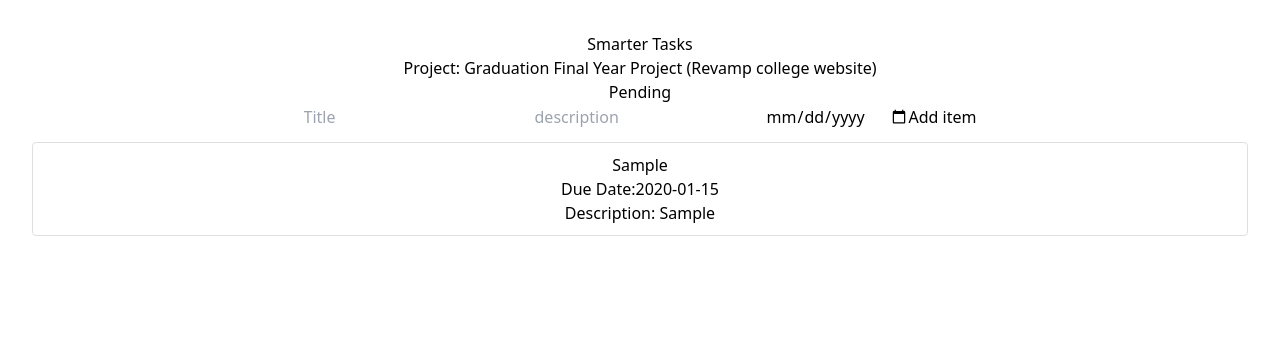
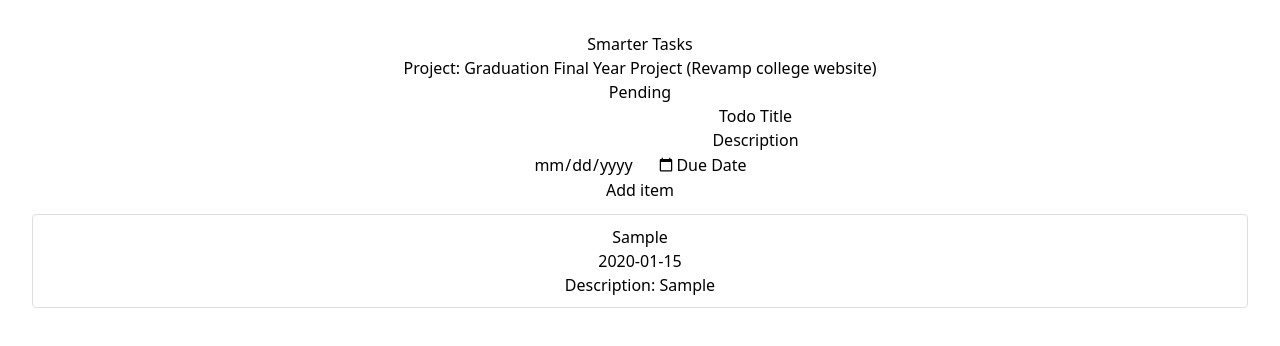
Before and after one commit to chandramoulisangabathula01/wd301, a React (Vite) app in the folder smarter-tasks/: page / in a window 1280 px wide. Both pictures are taken after typing "Sample", "Sample", "2020-01-15" into the empty fields and a click on the button "Add item". Shown: the top 346 px of the page. Built offline with nearby package versions, Linux system fonts and the light colour scheme.

Commit message:
added useEffect and useState

```diff
--- a/smarter-tasks/src/App.tsx
+++ b/smarter-tasks/src/App.tsx
@@ -1,11 +1,13 @@
 import './App.css'
 
 import TaskApp from "./TaskApp";
+
 
 function App() {
   return (
     <div className="App">
       <TaskApp />
+
     </div>
   );
 }
--- a/smarter-tasks/src/Task.tsx
+++ b/smarter-tasks/src/Task.tsx
@@ -1,26 +1,15 @@
-import React from "react";
+
 import "./TaskCard.css";
+import { TaskItem } from "./types";
 
 
-interface TaskProp {
-    title: string;
-    description: string;
-    dueDate: string;
-  }
-
-  class Task extends React.Component<TaskProp> {
-    render() {
-        return (
-          <div className="TaskItem shadow-md border border-slate-100">
-            <h2 className="text-base font-bold my-1">{this.props.title}</h2>
-            <p className="text-sm text-slate-500">
-              Due Date:{this.props.dueDate || 'due date unavailable'}
-            </p>
-            <p className="text-sm text-slate-500">
-              Description: {this.props.description || 'No description available'}
-            </p>
-          </div>
-        );
-      }
-  }
+const Task = (props: TaskItem) => {
+  return (
+    <div className="TaskItem shadow-md border border-slate-100">
+      <h2 className="text-base font-bold my-1">{props.title}</h2>
+      <p className="text-sm text-slate-500">{props.dueDate}</p>
+      <p className="text-sm text-slate-500">Description: {props.description}</p>
+    </div>
+  );
+};
 export default Task;
--- a/smarter-tasks/src/TaskApp.tsx
+++ b/smarter-tasks/src/TaskApp.tsx
@@ -3,31 +3,25 @@
 import TaskForm from "./TaskForm";
 import TaskList from "./TaskList";
 import './App.css'
+import { useLocalStorage } from "./hooks/useLocalStorage";
 
-
-interface TaskAppProp { }
 interface TaskAppState {
     tasks: TaskItem[];
 }
-class TaskApp extends React.Component<TaskAppProp, TaskAppState> {
-    constructor(props: TaskAppProp) {
-        super(props);
-        this.state = {
-            tasks: [],
-        };
-    }
-    addTask = (task: TaskItem) => {
-        this.setState((state) => {
-            return {
 
-                tasks: [...state.tasks, task],
-            };
-        });
+
+const TaskApp = () => {
+
+    const addTask = (task: TaskItem) => {
+      setTaskAppState({ tasks: [...taskAppState.tasks, task] });
     };
 
-    render() {
+    const [taskAppState, setTaskAppState] = useLocalStorage<TaskAppState>("tasks", {
+        tasks: [],
+      });
+
     return (
-            <div className="container  py-10 max-w-4xl mx-auto   ">
+      <div className="container py-10 max-w-4xl mx-auto">
         <h1 className="text-3xl mb-2 font-bold text-slate-700">
           Smarter Tasks
         </h1>
@@ -35,19 +29,17 @@
           <span className="font-bold">Project: </span>
           Graduation Final Year Project (Revamp college website)
         </h1>
-                <div className="grid grid-cols-2  gap-5">
-                    <div className="border border-slate-200 rounded-xl p-4 mx-auto rounded-lg p-6 bg-white ring-1 ring-slate-900/5 shadow-lg space-y-3 bg-gray-300 hover:ring-gray-500 ">
+        <div className="grid grid-cols-2 gap-4">
+          <div className="border border-slate-200 rounded-xl p-4">
             <h1 className="text-slate-500 text-xl font-bold text-center mb-2">
               Pending
             </h1>
-                        <TaskForm addTask={this.addTask} />
-                        <TaskList tasks={this.state.tasks} />
+            <TaskForm addTask={addTask} />
+            <TaskList tasks={taskAppState.tasks} />
           </div>
         </div>
       </div>
     );
-    }
-
-}
+  };
 
 export default TaskApp;
--- a/smarter-tasks/src/TaskForm.tsx
+++ b/smarter-tasks/src/TaskForm.tsx
@@ -12,74 +12,108 @@
     description: string;
 }
 
+const TaskForm = (props: TaskFormProps) => {
+
+    const [formState, setFormState] = React.useState<TaskFormState>({
+        title: "",
+        description: "",
+        dueDate: "",
+    });
+    const titleChanged: React.ChangeEventHandler<HTMLInputElement> = (event) => {
+        console.log(`${event.target.value}`)
+        setFormState({ ...formState, title: event.target.value })
+    }
+    const descriptionChanged: React.ChangeEventHandler<HTMLInputElement> = (event) => {
+        console.log(`${event.target.value}`)
+        setFormState({ ...formState, description: event.target.value })
+    }
+    const dueDateChanged: React.ChangeEventHandler<HTMLInputElement> = (event) => {
+        console.log(`${event.target.value}`)
+        setFormState({ ...formState, dueDate: event.target.value })
+    }
+    const addTask: React.FormEventHandler<HTMLFormElement> = (event) => {
+        event.preventDefault();
+        console.log(`Submitted the form with`);
+        if (formState.title.length === 0 || formState.dueDate.length === 0) {
+          return;
+        }
+        props.addTask(formState);
+        setFormState({ title: "", description: "", dueDate: "" });
+      };
 
 
 
-class TaskForm extends React.Component<TaskFormProps, TaskFormState>{
-    constructor(props: TaskFormProps) {
-        super(props);
-        this.state = {
-            title: "", description: "", dueDate: "",
-        }
-    }
 
 
-    render() {
-        return (
-            <form onSubmit={this.addTask} >
-                <div  >
-                    <input type="text" id="todoTitle" className="w-full p-2 border hover:border-red border-black rounded mb-4" value={this.state.title} placeholder="Title" onChange={this.titleUpdate} />
-                    <input type="text" id="todoDescription" className="w-full p-2 border border-black rounded mb-4" value={this.state.description} placeholder="description" onChange={this.descriptionUpdate} />
-                    {/* <button type="submit">Add item</button> */}
-
-                    <input type="date" id="todoDueDate" className="w-full p-2 border border-black rounded mb-4" value={this.state.dueDate} onChange={this.dueDateUpdate} placeholder="Due Date" />
-                    <button type="submit" id="addTaskButton" className="w-full bg-green-400 text-white py-2 px-4 rounded hover:bg-green-500">Add item</button>
+    return (
+        <>
+            <form onSubmit={addTask}>
+                <div className="grid md:grid-cols-4 md:gap-3">
+                    <div className="relative z-0 w-full mb-6 group">
+                        <input
+                            id="todoTitle"
+                            name="todoTitle"
+                            type="text"
+                            value={formState.title}
+                            onChange={titleChanged}
+                            className="block py-2.5 px-0 w-full text-sm text-gray-900 bg-transparent border-0 border-b-2 border-gray-300 appearance-none dark:border-gray-600 dark:focus:border-blue-500 focus:outline-none focus:ring-0 focus:border-blue-600 peer"
+                            placeholder=" "
+                        />
+                        <label
+                            htmlFor="todoTitle"
+                            className="peer-focus:font-medium absolute text-sm text-gray-500 dark:text-gray-400 duration-300 transform -translate-y-6 scale-75 top-3 -z-10 origin-[0] peer-focus:left-0 peer-focus:text-blue-600 peer-focus:dark:text-blue-500 peer-placeholder-shown:scale-100 peer-placeholder-shown:translate-y-0 peer-focus:scale-75 peer-focus:-translate-y-6"
+                        >
+                            Todo Title
+                        </label>
+                    </div>
+                    <div className="relative z-0 w-full mb-6 group">
+                        <input
+                            id="todoDescription"
+                            name="todoDescription"
+                            type="text"
+                            value={formState.description}
+                            onChange={descriptionChanged}
+                            placeholder=" "
+                            className="block py-2.5 px-0 w-full text-sm text-gray-900 bg-transparent border-0 border-b-2 border-gray-300 appearance-none dark:border-gray-600 dark:focus:border-blue-500 focus:outline-none focus:ring-0 focus:border-blue-600 peer"
+                        />
+                        <label
+                            htmlFor="todoDescription"
+                            className="peer-focus:font-medium absolute text-sm text-gray-500 dark:text-gray-400 duration-300 transform -translate-y-6 scale-75 top-3 -z-10 origin-[0] peer-focus:left-0 peer-focus:text-blue-600 peer-focus:dark:text-blue-500 peer-placeholder-shown:scale-100 peer-placeholder-shown:translate-y-0 peer-focus:scale-75 peer-focus:-translate-y-6"
+                        >
+                            Description
+                        </label>
+                    </div>
+                    <div className="relative z-0 w-full mb-6 group">
+                        <input
+                            id="todoDueDate"
+                            name="todoDueDate"
+                            type="date"
+                            value={formState.dueDate}
+                            onChange={dueDateChanged}
+                            className="block py-2.5 px-0 w-full text-sm text-gray-900 bg-transparent border-0 border-b-2 border-gray-300 appearance-none dark:border-gray-600 dark:focus:border-blue-500 focus:outline-none focus:ring-0 focus:border-blue-600 peer"
+                            placeholder=" "
+                            required
+                        />
+                        <label
+                            htmlFor="todoDueDate"
+                            className="peer-focus:font-medium absolute text-sm text-gray-500 dark:text-gray-400 duration-300 transform -translate-y-6 scale-75 top-3 -z-10 origin-[0] peer-focus:left-0 peer-focus:text-blue-600 peer-focus:dark:text-blue-500 peer-placeholder-shown:scale-100 peer-placeholder-shown:translate-y-0 peer-focus:scale-75 peer-focus:-translate-y-6"
+                        >
+                            Due Date
+                        </label>
+                    </div>
+                    <div className="relative z-0 w-full mb-6 group">
+                        <button
+                            type="submit"
+                            className="text-white bg-blue-700 hover:bg-blue-800 focus:ring-4 focus:outline-none focus:ring-blue-300 font-medium rounded-lg text-sm w-full sm:w-auto px-5 py-2.5 text-center dark:bg-blue-600 dark:hover:bg-blue-700 dark:focus:ring-blue-800"
+                        >
+                            Add item
+                        </button>
+                    </div>
                 </div>
             </form>
-        )
-    }
+        </>
+    )
 
-    inputRef = React.createRef<HTMLInputElement>();
-
-    addTask: React.FormEventHandler<HTMLFormElement> = (event) => {
-        event.preventDefault();
-        const { title, description, dueDate } = this.state;
-
-        if (title.trim() !== "" && dueDate.trim() !== "") {
-            const newTask = {
-                title, description, dueDate,
-            };
-            this.props.addTask(newTask);
-            this.setState({ title: "", description: '', dueDate: '' });
-        } else {
-            alert("please enter all fields");
-        }
-    }
-
-    titleUpdate: React.ChangeEventHandler<HTMLInputElement> = (event) => {
-        console.log(`${event.target.value}`);
-        this.setState({ title: event.target.value });
-    };
-
-    dueDateUpdate: React.ChangeEventHandler<HTMLInputElement> = (event) => {
-        console.log(`${event.target.value}`);
-        console.log(typeof event.target.value);
-        this.setState({ dueDate: event.target.value });
-    };
-
-    descriptionUpdate: React.ChangeEventHandler<HTMLInputElement> = (event) => {
-        console.log(`${event.target.value}`);
-        console.log(typeof event.target.value);
-        this.setState({ description: event.target.value });
-    }
-    // addTask: React.FormEventHandler<HTMLFormElement> = (event) => {
-    //     event.preventDefault();
-    //     const newTask = {
-    //       title: this.state.title,
-    //     };
-    //     this.props.addTask(newTask);
-    //     this.setState({ title: "" });
-    //   };
-}
+};
 
 export default TaskForm;
--- a/smarter-tasks/src/TaskList.tsx
+++ b/smarter-tasks/src/TaskList.tsx
@@ -5,16 +5,16 @@
     tasks: TaskItem[];
 }
 
-interface State { }
 
-class TaskList extends React.Component<Props, State> {
-
-    render() {
-        return this.props.tasks.map((task, idx) => (
-            <Task key={idx} title={task.title} dueDate={task.dueDate} description={task.description} />
-        ));
-
-    }
-
-}
+const TaskList = (props: Props) => {
+    const list = props.tasks.map((task, idx) => (
+      <Task
+        key={idx}
+        title={task.title}
+        description={task.description}
+        dueDate={task.dueDate}
+      />
+    ));
+    return <>{list}</>;
+  };
 export default TaskList;
--- /dev/null
+++ b/smarter-tasks/src/hooks/useLocalStorage.ts
@@ -0,0 +1,17 @@
+import { useState, useEffect } from "react";
+
+export const useLocalStorage = <T,>(
+    key: string,
+    defaultValue: T
+  ): [T, React.Dispatch<React.SetStateAction<T>>] => {
+    const [value, setValue] = useState(() => {
+      const storedValue = localStorage.getItem(key);
+      return storedValue !== null ? JSON.parse(storedValue) : defaultValue;
+    });
+
+    useEffect(() => {
+      localStorage.setItem(key, JSON.stringify(value));
+    }, [key, value]);
+
+    return [value, setValue];
+};
```
Lines whose indentation alone changed are shown as unchanged.
